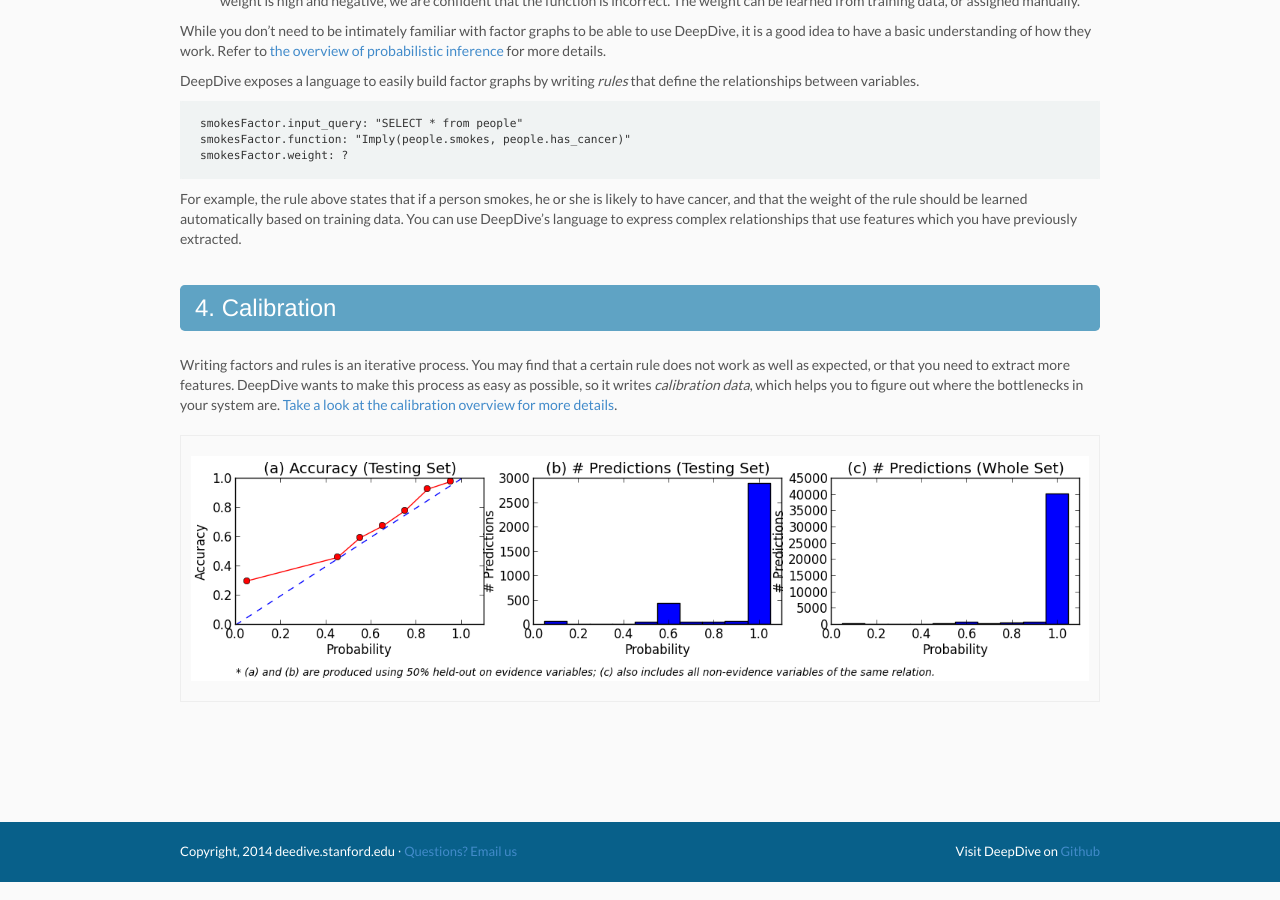
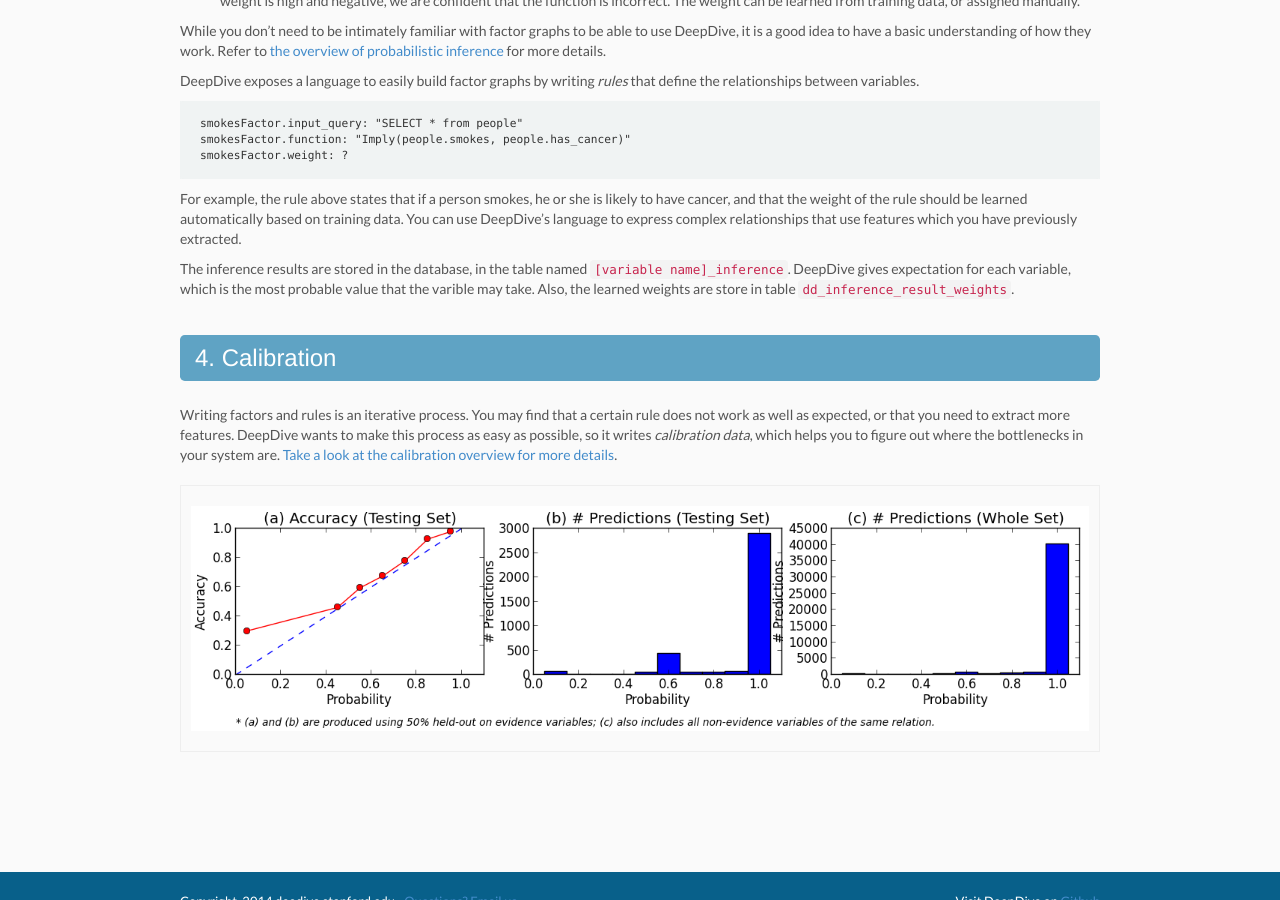
Before and after one commit to senaraiandi/deepdive, a Jekyll site: the page built from doc/overview.md, in a window 1280 px wide and 900 px high, scrolled down 1490 px. Built offline with Jekyll 4.4.1, drawn with Linux system fonts in a browser that asks for light colours; nearby versions of some CDN libraries.

Commit message:
add documentation on inference results

```diff
--- a/doc/overview.md
+++ b/doc/overview.md
@@ -63,6 +63,7 @@
 
 For example, the rule above states that if a person smokes, he or she is likely to have cancer, and that the weight of the rule should be learned automatically based on training data. You can use DeepDive's language to express complex relationships that use features which you have previously extracted.
 
+The inference results are stored in the database, in the table named `[variable name]_inference`. DeepDive gives expectation for each variable, which is the most probable value that the varible may take. Also, the learned weights are store in table `dd_inference_result_weights`.
 
 ### 4. Calibration
 
```
Also changed, not shown: doc/calibration.md (+2 -2 lines).
